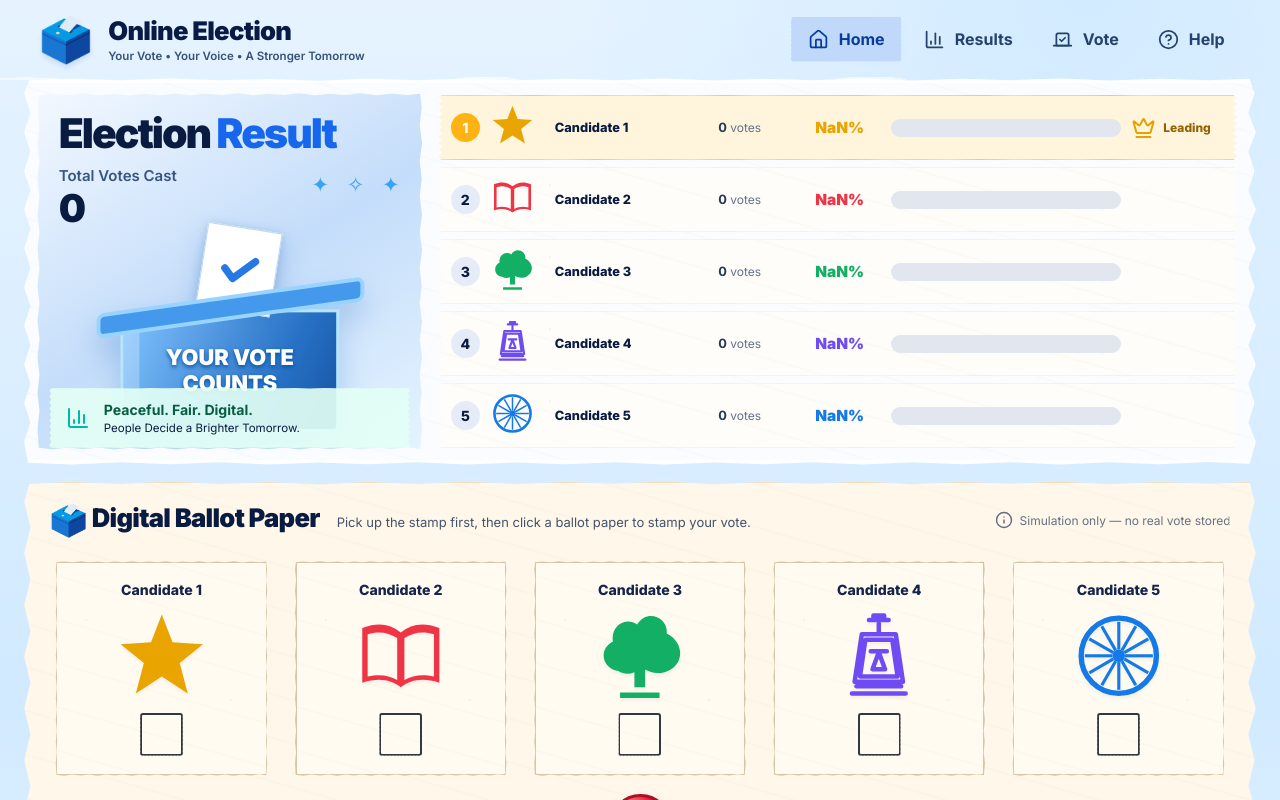
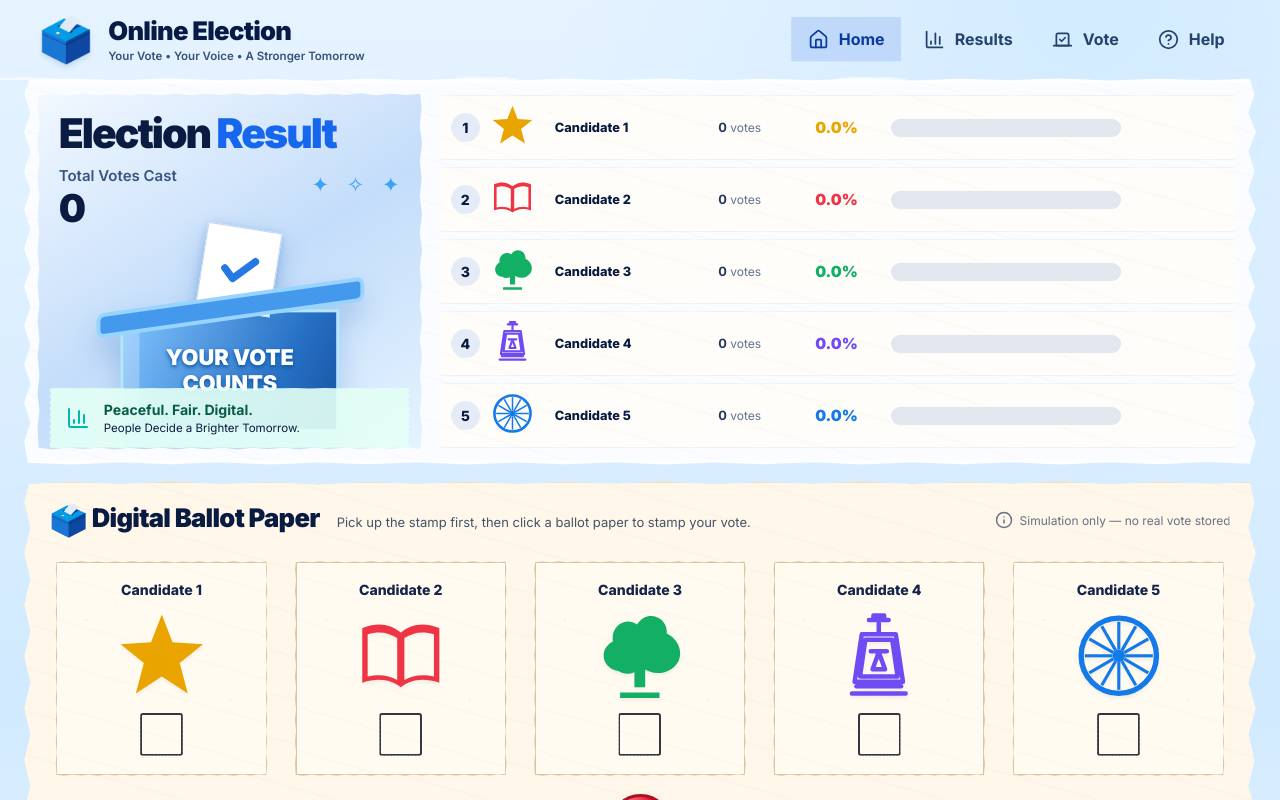
Before and after one commit to usrnixxar/Ballot-Paper, a React (Vite) app: page / in a window 1280 px wide. Shown: the top 800 px of the page. Built offline with nearby package versions, Linux system fonts and the light colour scheme.

Commit message:
Handle zero-total election results without NaN or fake leader

```diff
--- a/src/App.jsx
+++ b/src/App.jsx
@@ -40,7 +40,7 @@ export default function App(){
   const [pendingTarget,setPendingTarget]=useState(null);
   useEffect(()=>()=>{window.clearTimeout(timer.current);window.clearTimeout(resultTimer.current)},[]);
   const total=useMemo(()=>candidates.reduce((sum,c)=>sum+c.votes,0),[candidates]);
-  const leader=useMemo(()=>[...candidates].sort((a,b)=>b.votes-a.votes)[0]?.id,[candidates]);
+  const leader=useMemo(()=>total>0?[...candidates].sort((a,b)=>b.votes-a.votes)[0]?.id:null,[candidates,total]);
   const ranking=useMemo(()=>[...candidates].sort((a,b)=>b.votes-a.votes),[candidates]);
   const current=candidates.find(c=>c.id===selected);
   const voterAge = getAge(voter.dob);
@@ -79,7 +79,7 @@ export default function App(){
     <main>
       <section className="results-panel" id="result-section" aria-label="Demo election results">
         <div className="results-hero"><div className="hero-art"><div className="sparkles">✦ &nbsp; ✧ &nbsp; ✦</div><h1>Election <span>Result</span></h1><p>Total Votes Cast</p><div className="total-count" aria-live="polite">{fmt.format(total)}</div><BallotIllustration/><div className="motto"><BarChart3/><div><b>Peaceful. Fair. Digital.</b><small>People Decide a Brighter Tomorrow.</small></div></div></div></div>
-        <div className="leaderboard">{ranking.map((c,i)=><div className={'result-row '+(c.id===leader?'is-leading':'')} key={c.id} style={{'--candidate-color':c.color,'--delay':(i*80)+'ms'}}><span className="rank">{i+1}</span><span className="result-symbol"><Symbol type={c.symbol}/></span><span className="candidate-result-name">{c.name}</span><span className="votes"><strong>{fmt.format(c.votes)}</strong> votes</span><span className="percentage">{(c.votes/total*100).toFixed(1)}%</span><div className="bar-track"><div className="bar-fill" style={{width:(c.votes/total*100)+'%'}}/></div>{c.id===leader&&<span className="leading"><Crown/> <span>Leading</span></span>}</div>)}</div>
+        <div className="leaderboard">{ranking.map((c,i)=><div className={'result-row '+(c.id===leader?'is-leading':'')} key={c.id} style={{'--candidate-color':c.color,'--delay':(i*80)+'ms'}}><span className="rank">{i+1}</span><span className="result-symbol"><Symbol type={c.symbol}/></span><span className="candidate-result-name">{c.name}</span><span className="votes"><strong>{fmt.format(c.votes)}</strong> votes</span><span className="percentage">{(total>0?c.votes/total*100:0).toFixed(1)}%</span><div className="bar-track"><div className="bar-fill" style={{width:(total>0?c.votes/total*100:0)+'%'}}/></div>{c.id===leader&&<span className="leading"><Crown/> <span>Leading</span></span>}</div>)}</div>
       </section>
       <section className="ballot-panel" id="ballot-section" aria-label="Digital ballot paper">
         <div className="ballot-heading"><div><h2><span className="heading-emoji">🗳️</span> Digital Ballot Paper</h2><p>Pick up the stamp first, then click a ballot paper to stamp your vote.</p></div><div className="security"><Info size={18}/> Simulation only — no real vote stored</div></div>
```
